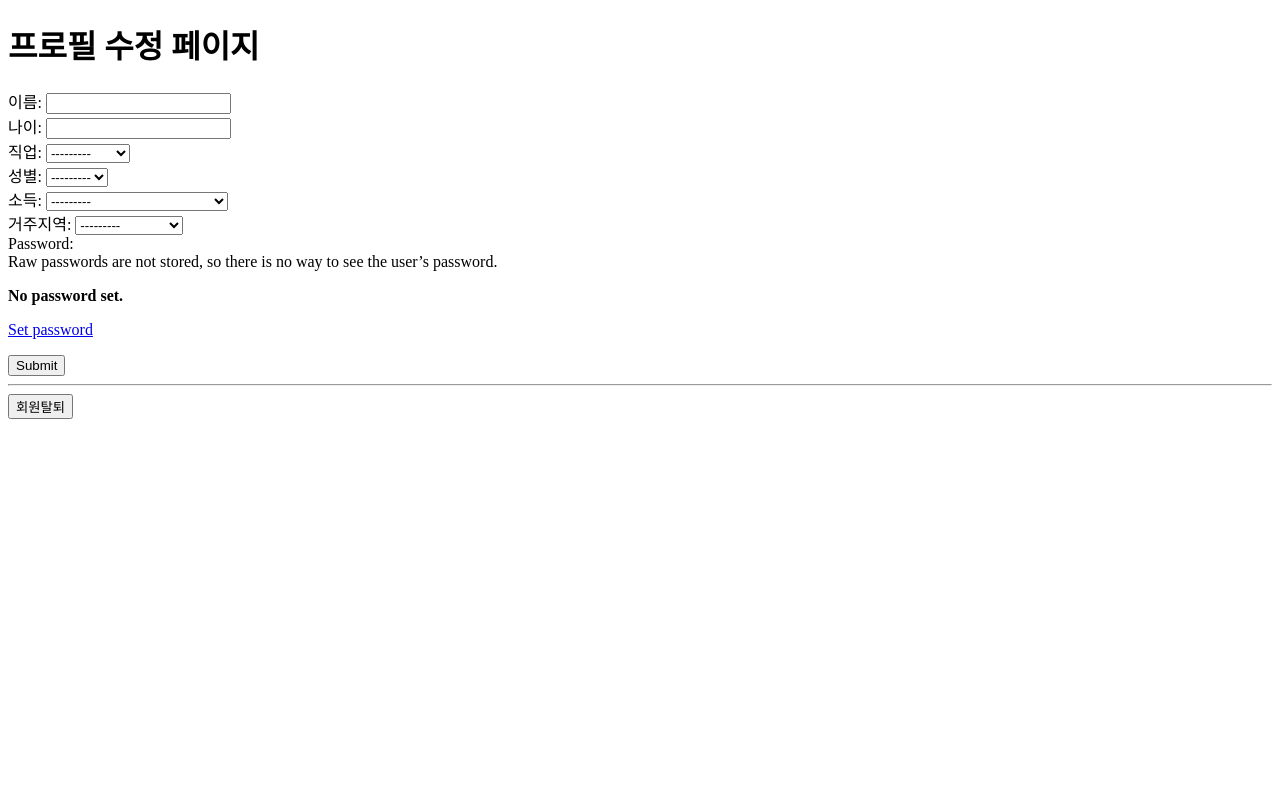
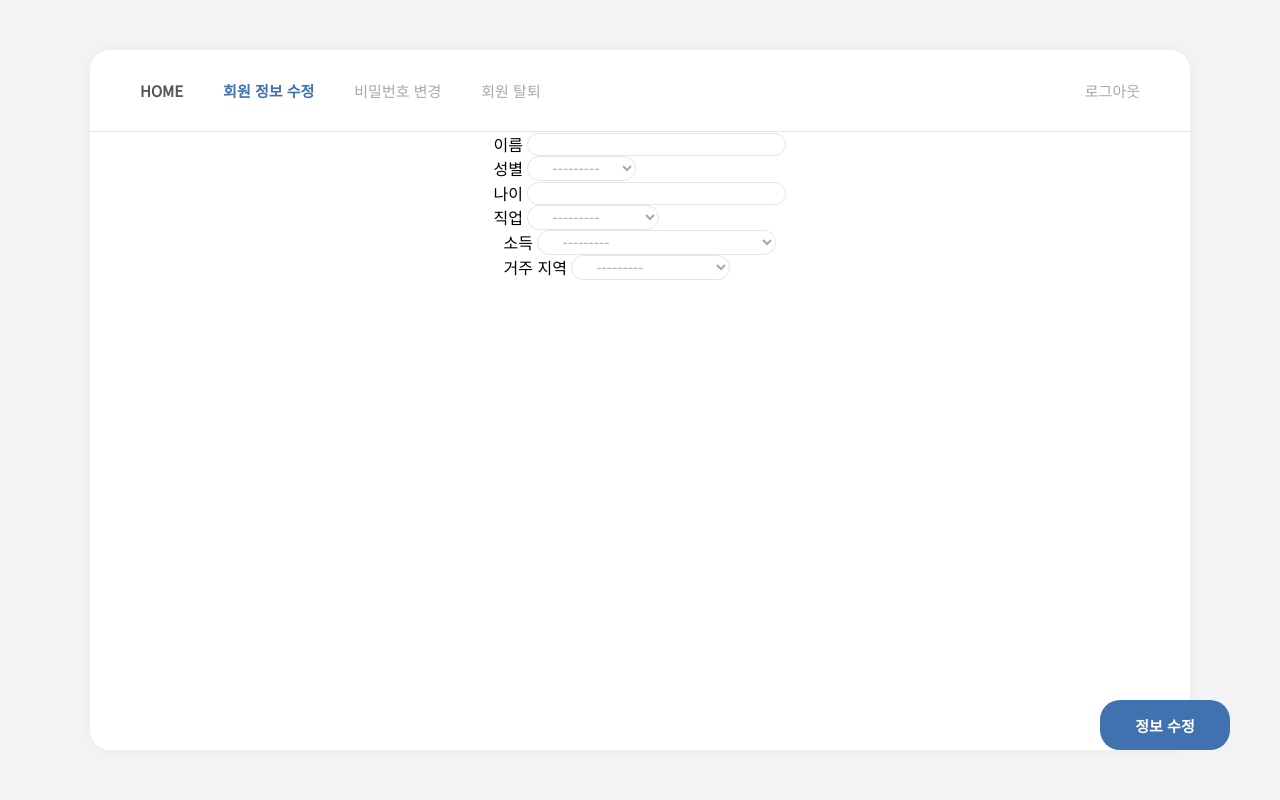
Before and after one commit to 13aek/finbot, a Django app: template accounts/templates/accounts/update.html in a window 1280 px wide. Run offline with Django 5.2, Linux system fonts and the light colour scheme; the template is opened without the code that fills it: values that come from a table or form of the project are taken from there, others are empty.

Commit message:
feat: update.html 파일에 장고 문법 적용

```diff
--- a/accounts/templates/accounts/update.html
+++ b/accounts/templates/accounts/update.html
@@ -1,17 +1,80 @@
+{# update.html #}
+{# 회원 정보를 조회 및 변경할 수 있는 My Page 화면 템플릿 #}
+
 {% extends 'base.html' %}
+{% load static %}
+
+{% block styles %}
+<link rel="stylesheet" href="{% static 'accounts/css/mypage-layout.css' %}">
+<link rel="stylesheet" href="{% static 'accounts/css/update.css' %}">
+{% endblock styles %}
 
 {% block content %}
-<h1>프로필 수정 페이지</h1>
-<form action="{% url "accounts:update" %}" method="POST">
-  {% csrf_token %}
-  {{ form }}
-  <input type="submit">
-</form>
-<hr>
+  <div class="container">
 
-<!-- 회원 탈퇴 -->
-<form action="{% url 'accounts:delete' %}" method="POST">
-  {% csrf_token %}
-  <input type="submit" value="회원탈퇴">
-</form>
+    {# 상단 메뉴 #}
+    <div class="tab-menu">
+      <a href="{% url 'accounts:test' %}" style="font-weight: 800; color: #555555;">HOME</a>
+      <a href="{% url 'accounts:update' %}" class="active">회원 정보 수정</a>
+      <a href="{% url 'accounts:password' %}">비밀번호 변경</a>
+      <a href="{% url 'accounts:delete' %}">회원 탈퇴</a>
+      <a href="{% url 'accounts:logout' %}" class="logout-link">로그아웃</a>
+    </div>
+
+    <form action="{% url 'accounts:update' %}" method="POST">
+      {% csrf_token %}
+
+      {# 에러 표시 #}
+      {% if form.errors %}
+      <div class="error">
+        {{ form.errors }}
+      </div>
+      {% endif %}
+
+      <div class="form-row">
+        {# 1. 이름 입력 폼 #}
+        <div class="form-group">
+          <label for="{{ form.name.id_for_label }}">이름</label>
+          {{ form.name }}
+        </div>
+
+        {# 2. 성별 선택 폼 #}
+        <div class="form-group">
+          <label for="{{ form.gender.id_for_label }}">성별</label>
+          {{ form.gender }}
+        </div>
+      </div>
+
+      <div class="form-row">
+        {# 3. 나이 입력 폼 #}
+        <div class="form-group">
+          <label for="{{ form.age.id_for_label }}">나이</label>
+          {{ form.age }}
+        </div>
+
+        {# 4. 직업 선택 폼 #}
+        <div class="form-group">
+          <label for="{{ form.job.id_for_label }}">직업</label>
+          {{ form.job }}
+        </div>
+      </div>
+
+      <div class="form-row">
+        {# 5. 소득 선택 폼 #}
+        <div class="form-group">
+          <label for="{{ form.earnings.id_for_label }}">소득</label>
+          {{ form.earnings }}
+        </div>
+
+        {# 6. 거주 지역 선택 폼 #}
+        <div class="form-group">
+          <label for="{{ form.life_area.id_for_label }}">거주 지역</label>
+          {{ form.life_area }}
+        </div>
+      </div>
+
+      {# 7. 정보 수정 내역 저장 버튼 #}
+      <button type="submit" class="btn-bottom-right">정보 수정</button>
+    </form>
+  </div>
 {% endblock content %}
```
